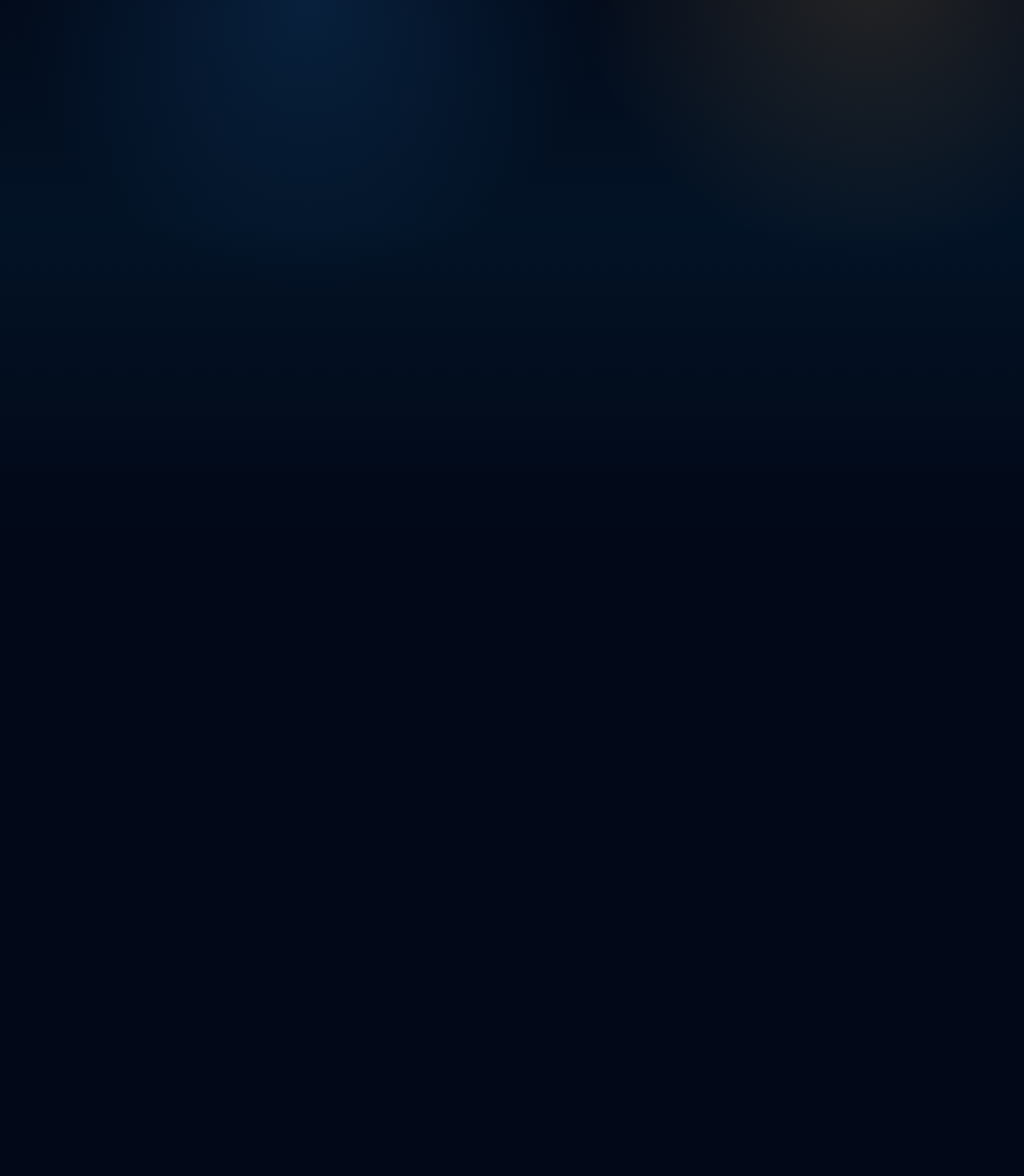
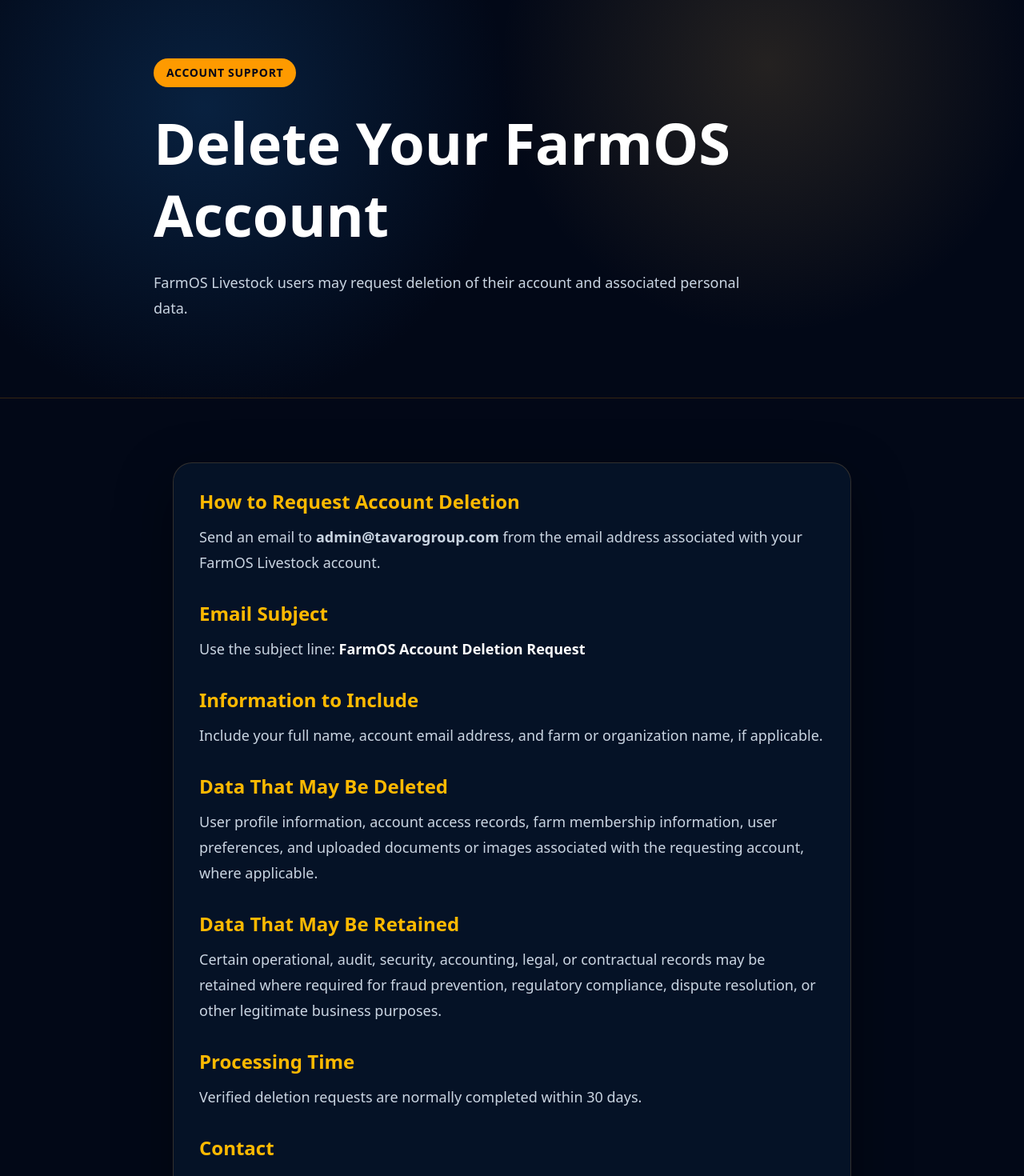
Before and after one commit to birkwellproperties-cell/tavaro-group-website, a React (Vite) app: page /delete-account in a window 1280 px wide. Before the commit this address had no page. Shown: the part 120-1590 px from the top of the page at 80% size. Before the commit the page ends 800 px from the top, so only its background shows below. Built offline with nearby package versions, Linux system fonts and the light colour scheme.

Commit message:
Add FarmOS account deletion page

```diff
--- a/src/App.jsx
+++ b/src/App.jsx
@@ -6,6 +6,7 @@
 import PrivacyPolicy from "./pages/PrivacyPolicy";
 import TermsPage from "./pages/TermsPage";
 import DemoRequestPage from "./pages/DemoRequestPage";
+import DeleteAccountPage from "./pages/DeleteAccountPage";
 
 export default function App() {
   return (
@@ -18,6 +19,7 @@
         <Route path="/privacy" element={<PrivacyPolicy />} />
         <Route path="/terms" element={<TermsPage />} />
         <Route path="/demo" element={<DemoRequestPage />} />
+        <Route path="/delete-account" element={<DeleteAccountPage />} />
       </Routes>
     </BrowserRouter>
   );
--- /dev/null
+++ b/src/pages/DeleteAccountPage.jsx
@@ -0,0 +1,109 @@
+import Navbar from "../components/Navbar";
+import Footer from "../components/Footer";
+import SEO from "../components/SEO";
+
+export default function DeleteAccountPage() {
+  return (
+    <div className="min-h-screen bg-[#020817] text-white">
+      <SEO
+        title="Delete FarmOS Account | Tavaro Group"
+        description="Request deletion of your FarmOS Livestock account and associated personal data."
+      />
+
+      <Navbar />
+
+      <main>
+        <section className="relative overflow-hidden border-b border-amber-500/20 px-6 py-24">
+          <div className="absolute inset-0 bg-[radial-gradient(circle_at_75%_20%,rgba(191,148,75,0.18),transparent_32%),radial-gradient(circle_at_20%_30%,rgba(20,80,140,0.35),transparent_35%)]" />
+
+          <div className="relative mx-auto max-w-4xl">
+            <p className="inline-block rounded-full bg-amber-500 px-4 py-2 text-sm font-black uppercase tracking-wider text-slate-950">
+              Account Support
+            </p>
+
+            <h1 className="mt-6 text-5xl font-black leading-tight md:text-7xl">
+              Delete Your FarmOS Account
+            </h1>
+
+            <p className="mt-6 max-w-3xl text-lg leading-8 text-slate-300">
+              FarmOS Livestock users may request deletion of their account and
+              associated personal data.
+            </p>
+          </div>
+        </section>
+
+        <section className="mx-auto max-w-4xl px-6 py-20">
+          <div className="glass-card rounded-3xl p-8">
+            <div className="space-y-8 text-lg leading-8 text-slate-300">
+              <LegalSection title="How to Request Account Deletion">
+                Send an email to{" "}
+                <a
+                  href="mailto:admin@tavarogroup.com"
+                  className="font-bold text-amber-400 underline"
+                >
+                  admin@tavarogroup.com
+                </a>{" "}
+                from the email address associated with your FarmOS Livestock
+                account.
+              </LegalSection>
+
+              <LegalSection title="Email Subject">
+                Use the subject line:{" "}
+                <strong className="text-white">
+                  FarmOS Account Deletion Request
+                </strong>
+              </LegalSection>
+
+              <LegalSection title="Information to Include">
+                Include your full name, account email address, and farm or
+                organization name, if applicable.
+              </LegalSection>
+
+              <LegalSection title="Data That May Be Deleted">
+                User profile information, account access records, farm
+                membership information, user preferences, and uploaded
+                documents or images associated with the requesting account,
+                where applicable.
+              </LegalSection>
+
+              <LegalSection title="Data That May Be Retained">
+                Certain operational, audit, security, accounting, legal, or
+                contractual records may be retained where required for fraud
+                prevention, regulatory compliance, dispute resolution, or other
+                legitimate business purposes.
+              </LegalSection>
+
+              <LegalSection title="Processing Time">
+                Verified deletion requests are normally completed within 30
+                days.
+              </LegalSection>
+
+              <LegalSection title="Contact">
+                Tavaro Group LLC
+                <br />
+                Email:{" "}
+                <a
+                  href="mailto:admin@tavarogroup.com"
+                  className="font-bold text-amber-400 underline"
+                >
+                  admin@tavarogroup.com
+                </a>
+              </LegalSection>
+            </div>
+          </div>
+        </section>
+      </main>
+
+      <Footer />
+    </div>
+  );
+}
+
+function LegalSection({ title, children }) {
+  return (
+    <section>
+      <h2 className="text-2xl font-black text-amber-400">{title}</h2>
+      <p className="mt-3">{children}</p>
+    </section>
+  );
+}
```
